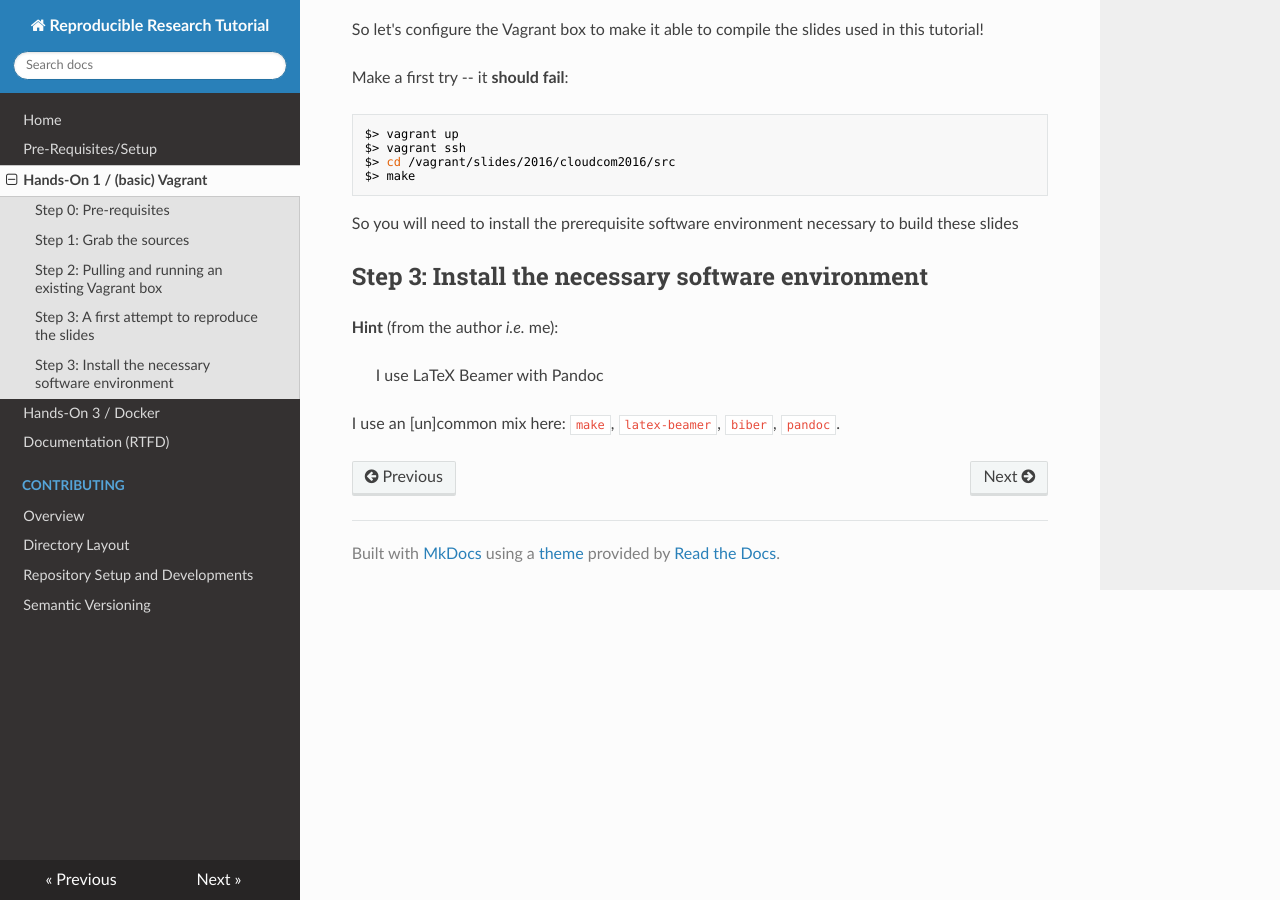
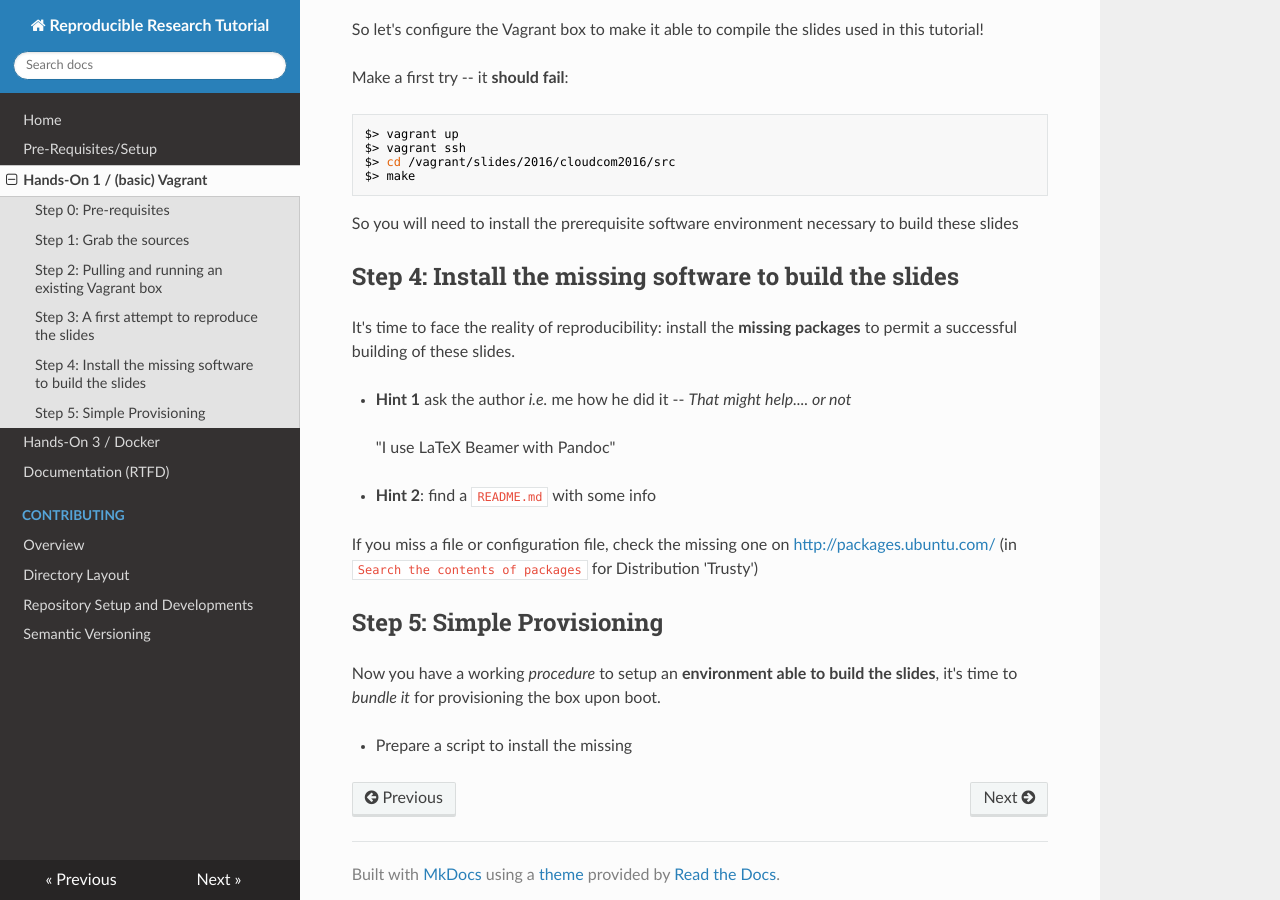
Before and after one commit to Falkor/RR-tutorials, an MkDocs documentation site: the page built from docs/hands-on-01.md, in a window 1280 px wide and 900 px high, scrolled down 2894 px. Built offline with MkDocs 1.6.1, drawn with Linux system fonts in a browser that asks for light colours; nearby versions of some CDN libraries; old or Windows-style settings are respelled for this version of MkDocs.

```diff
--- a/docs/hands-on-01.md
+++ b/docs/hands-on-01.md
@@ -143,13 +143,20 @@ $> make
 
 So you will need to install the prerequisite software environment necessary to build these slides
 
-## Step 3: Install the necessary software environment
+## Step 4: Install the missing software to build the slides
 
-**Hint** (from the author _i.e._ me):
+It's time to face the reality of reproducibility: install the **missing packages** to permit a successful building of these slides.
 
-> I use LaTeX Beamer with Pandoc
+* __Hint 1__ ask the author _i.e._ me how he did it -- _That might help.... or not_
 
+> "I use LaTeX Beamer with Pandoc"
 
+* __Hint 2__: find a `README.md` with some info
 
+If you miss a file or configuration file, check the missing one on <http://packages.ubuntu.com/> (in `Search the contents of packages` for Distribution 'Trusty')
 
-I use an [un]common mix here: `make`, `latex-beamer`, `biber`, `pandoc`.
+## Step 5: Simple Provisioning
+
+Now you have a working  _procedure_ to setup an **environment able to build the slides**, it's time to _bundle it_ for provisioning the box upon boot.
+
+* Prepare a script to install the missing
```
Also changed, not shown: slides/2016/cloudcom2016/README.md (+3 -3 lines), slides/2016/cloudcom2016/src/__vagrant.md (+71 -32 lines), 1 other file.
